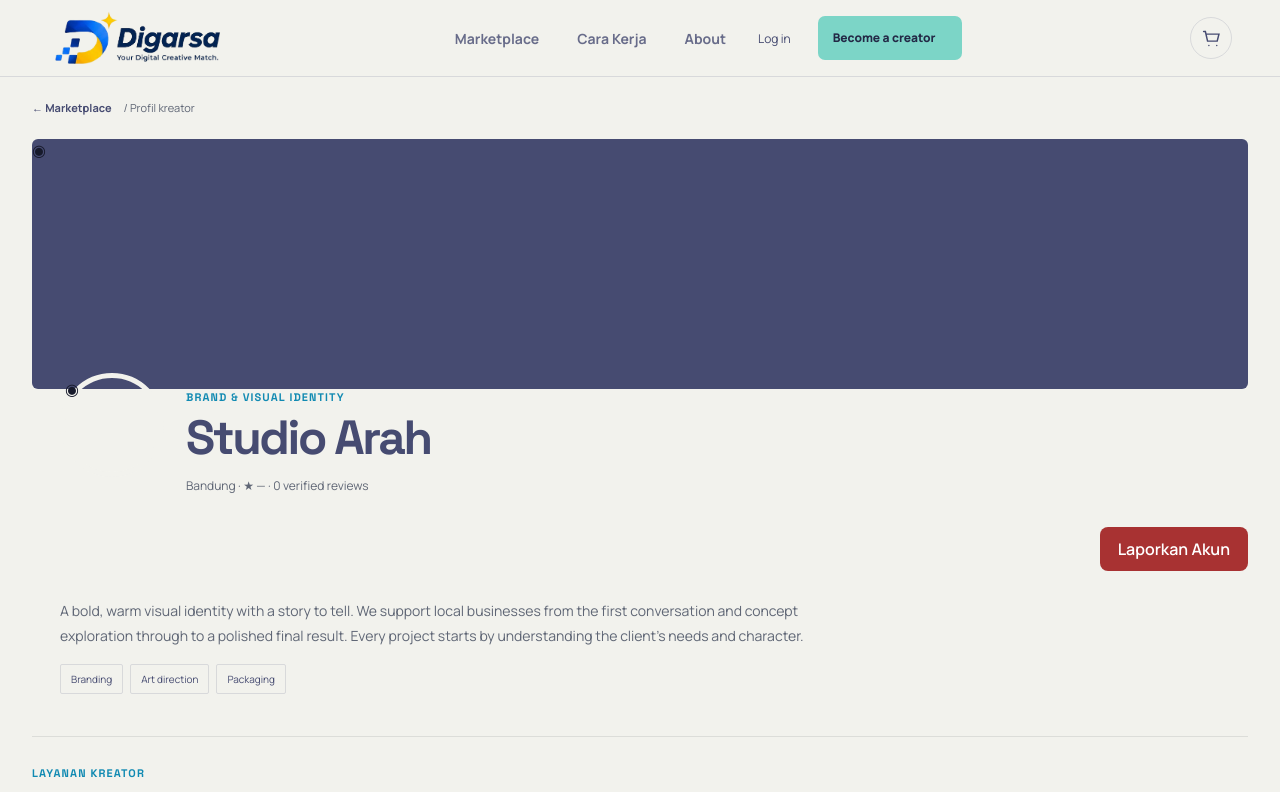
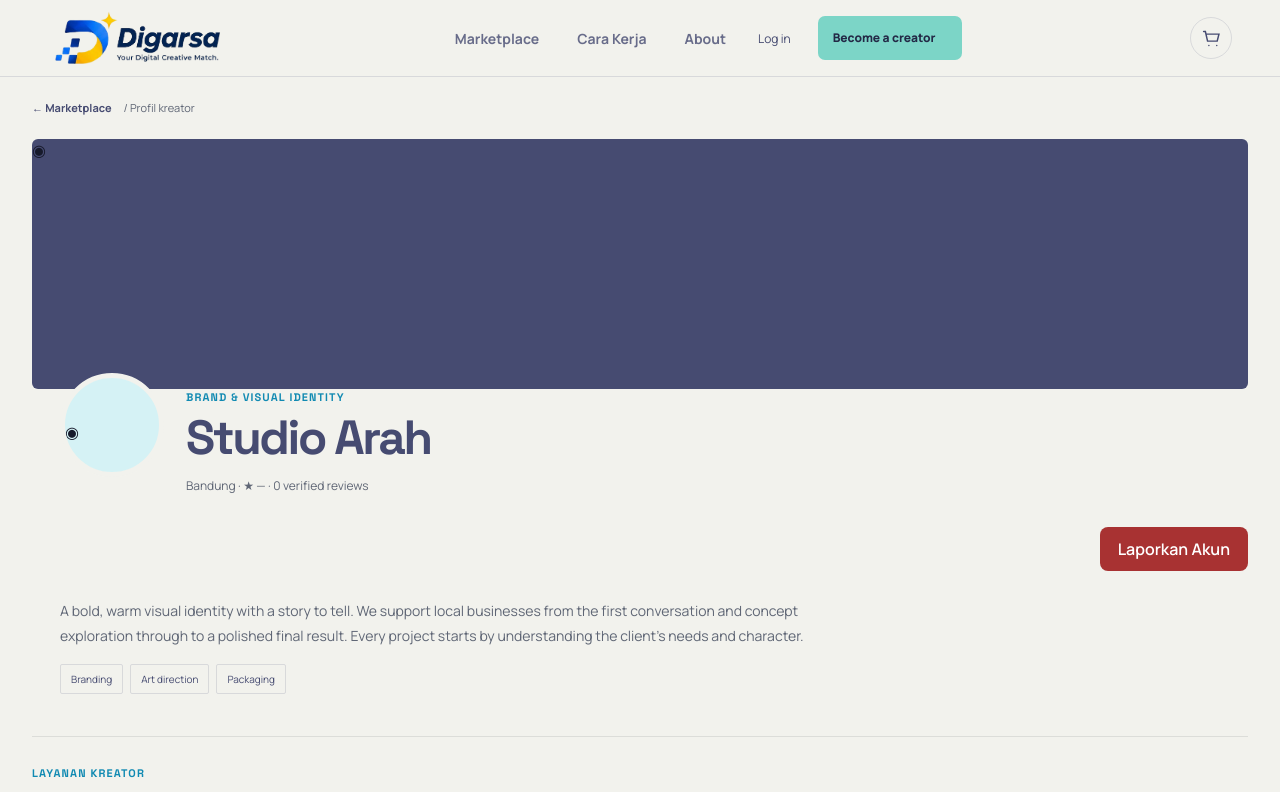
Before and after one commit to Chrollo-cloud/digarsa, a React (Vite) app in the folder frontend/: page /seller/arah in a window 1280 px wide. Shown: the top 792 px of the page. Built offline with nearby package versions, Linux system fonts and the light colour scheme.

Commit message:
fix: improve seller profile and earnings management

```diff
--- a/frontend/src/features/admin/admin.css
+++ b/frontend/src/features/admin/admin.css
@@ -135,10 +135,6 @@
   align-self: stretch;
 }
 
-.admin-center .seller-sidebar__nav a.active {
-  /* Mengikuti status aktif navigasi Seller */
-}
-
 .admin-center .seller-center__content {
   min-width: 0;
 }
--- a/frontend/src/features/seller/SellerCenter.jsx
+++ b/frontend/src/features/seller/SellerCenter.jsx
@@ -1,3 +1,4 @@
+
 import { Navigate, Route, Routes } from "react-router-dom";
 import SellerOverviewPage from "./SellerOverviewPage";
 import SellerOrdersPage from "./SellerOrdersPage";
@@ -11,10 +12,8 @@ import SellerAvailabilityPage from "./SellerAvailabilityPage";
 import SellerMessagingPage from "./SellerMessagingPage";
 import SellerNotificationsPage from "./SellerNotificationsPage";
 import WalletPage from "./WalletPage";
-import WithdrawPage from "./WithdrawPage";
-import PayoutHistoryPage from "./PayoutHistoryPage";
+import SellerPayoutsPage from "./SellerPayoutsPage";
 
-// Mounted at /seller-dashboard/* behind the Phase 5 RequireSeller guard.
 export default function SellerCenter() {
   return (
     <Routes>
@@ -28,8 +27,10 @@ export default function SellerCenter() {
       <Route path="services/:serviceId/availability" element={<SellerAvailabilityPage />} />
       <Route path="earnings" element={<EarningsPage />} />
       <Route path="wallet" element={<WalletPage />} />
-      <Route path="withdraw" element={<WithdrawPage />} />
-      <Route path="payout-history" element={<PayoutHistoryPage />} />
+
+      <Route path="withdraw" element={<SellerPayoutsPage />} />
+      <Route path="payout-history" element={<SellerPayoutsPage />} />
+
       <Route path="profile" element={<SellerProfilePage />} />
       <Route path="messages" element={<SellerMessagingPage />} />
       <Route path="messages/:conversationId" element={<SellerMessagingPage />} />
--- a/frontend/src/features/seller/earnings.js
+++ b/frontend/src/features/seller/earnings.js
@@ -26,15 +26,54 @@ export function monthKey(iso) {
   return Number.isFinite(date.getTime()) ? `${date.getFullYear()}-${String(date.getMonth() + 1).padStart(2, "0")}` : "unknown";
 }
 export function summarizeEarnings(bookings) {
-  const by = (...statuses) => bookings.filter(booking => statuses.includes(booking.status));
-  const completed = by("Completed"); const progress = by("Accepted", "Paid"); const pending = by("Requested");
+  const by = (...statuses) =>
+    bookings.filter((booking) => statuses.includes(booking.status));
+
+  const completed = by("Completed");
+  const progress = by("Accepted", "Paid");
+  const pending = by("Requested");
+
+  const amountOf = (row) =>
+    Number.isSafeInteger(row.finalPrice)
+      ? row.finalPrice
+      : row.estimatedPrice;
+
   const byMonth = new Map();
+
   for (const row of completed) {
     const month = monthKey(row.updatedAt || row.createdAt);
-    const current = byMonth.get(month) || { month, count: 0, total: 0 };
-    current.count += 1; current.total += row.estimatedPrice; byMonth.set(month, current);
+    const current = byMonth.get(month) || {
+      month,
+      count: 0,
+      total: 0,
+    };
+
+    current.count += 1;
+    current.total += amountOf(row);
+    byMonth.set(month, current);
   }
-  return { completed: { count: completed.length, total: completed.reduce((sum, row) => sum + row.estimatedPrice, 0), rows: completed }, inProgress: { count: progress.length, total: progress.reduce((sum, row) => sum + row.estimatedPrice, 0), rows: progress }, pending: { count: pending.length, total: pending.reduce((sum, row) => sum + row.estimatedPrice, 0), rows: pending }, declined: by("Declined", "Cancelled").length, months: [...byMonth.values()].sort((a,b) => b.month.localeCompare(a.month)) };
+
+  return {
+    completed: {
+      count: completed.length,
+      total: completed.reduce((sum, row) => sum + amountOf(row), 0),
+      rows: completed,
+    },
+    inProgress: {
+      count: progress.length,
+      total: progress.reduce((sum, row) => sum + amountOf(row), 0),
+      rows: progress,
+    },
+    pending: {
+      count: pending.length,
+      total: pending.reduce((sum, row) => sum + amountOf(row), 0),
+      rows: pending,
+    },
+    declined: by("Declined", "Cancelled").length,
+    months: [...byMonth.values()].sort((a, b) =>
+      b.month.localeCompare(a.month),
+    ),
+  };
 }
 export function summarizePerformance(bookings) {
   const decided = bookings.filter(row => row.status !== "Requested"); const accepted = bookings.filter(row => ["Accepted", "Paid", "Completed"].includes(row.status)); const completed = bookings.filter(row => row.status === "Completed");
--- a/frontend/src/pages/marketplace/CreatorProfilePage.jsx
+++ b/frontend/src/pages/marketplace/CreatorProfilePage.jsx
@@ -96,25 +96,29 @@ export default function CreatorProfilePage() {
         </nav>
 
         <div className="market-profile-cover">
+          <div className="market-profile-cover__inner">
             <LocalImage
               url={creator.image}
               mediaId={creator.imageMediaId}
               ownerUserId={creator.ownerUserId}
-            alt=""
+              alt={`Foto sampul ${creator.name}`}
             />
+          </div>
         </div>
 
         <section
           className="market-profile-intro"
           aria-labelledby="creator-name"
         >
+          <div className="market-profile-avatar-frame">
             <LocalImage
               className="market-profile-avatar"
               url={creator.image}
               mediaId={creator.imageMediaId}
               ownerUserId={creator.ownerUserId}
-            alt={`Visual studio ${creator.name}`}
+              alt={`Foto profil ${creator.name}`}
             />
+          </div>
 
           <div>
             <span className="market-kicker">{creator.role}</span>
--- a/frontend/src/pages/marketplace/marketplace.css
+++ b/frontend/src/pages/marketplace/marketplace.css
@@ -813,3 +813,40 @@
   background: #eaf7ed;
   color: #176b32;
 }
+.market-profile-cover__inner {
+  width: 100%;
+  height: 100%;
+}
+.market-profile-cover__inner img {
+  width: 100%;
+  height: 100%;
+  object-fit: cover;
+  display: block;
+}
+
+.market-profile-avatar-frame {
+  flex: none;
+  width: 104px;
+  height: 104px;
+  border: 5px solid var(--color-paper);
+  border-radius: 50%;
+  overflow: hidden;
+  background: var(--color-cyan-pale); /* terlihat walau gambar gagal */
+}
+.market-profile-avatar-frame img,
+.market-profile-avatar-frame .market-profile-avatar {
+  width: 100%;
+  height: 100%;
+  border: 0;          /* border sudah di frame */
+  border-radius: 0;
+  object-fit: cover;
+  display: block;
+}
+
+@media (max-width: 680px) {
+  .market-profile-avatar-frame {
+    width: 76px;
+    height: 76px;
+    border-width: 4px;
+  }
+}
```
Lines whose indentation alone changed are shown as unchanged.
